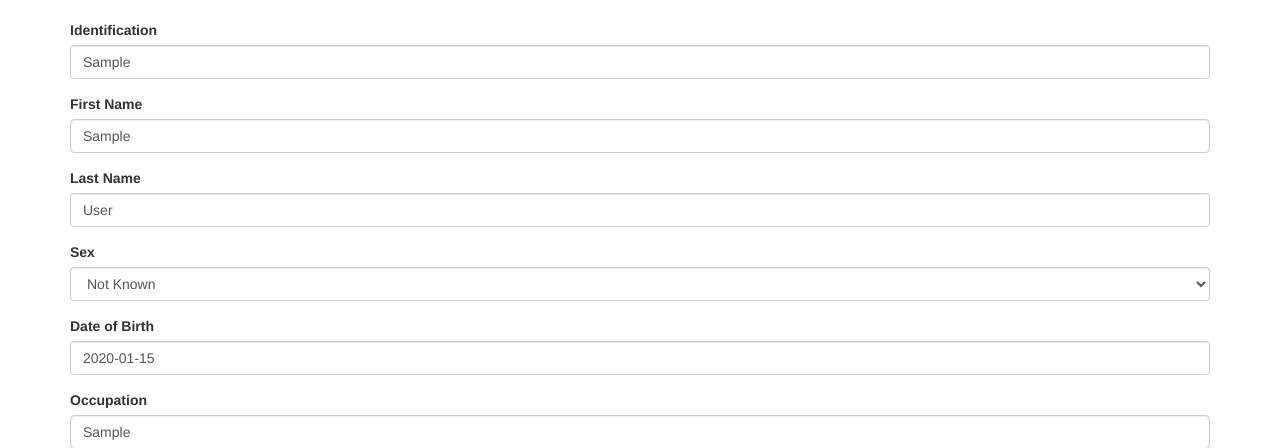
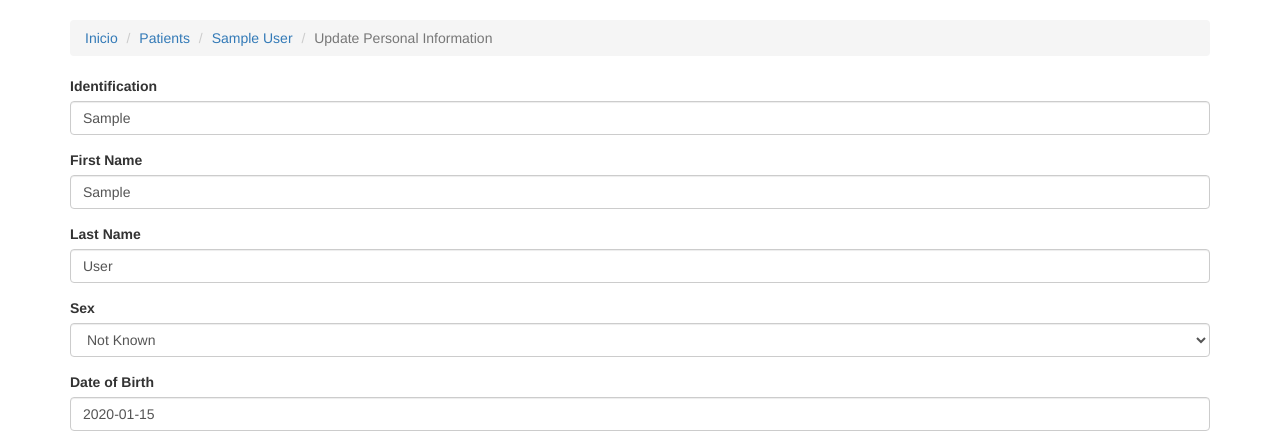
Before and after one commit to daniel-aguilar/pyfolio, a Django app: a page that uses patients/templates/patients/base.html in a window 1280 px wide. Shown: the part 78-526 px from the top of the page. Run offline with Django 3.2, Linux system fonts and the light colour scheme; a user stored in the database is signed in; tables that the repository leaves empty hold one stand-in row (values such as "Sample post"); some libraries are stand-ins or nearby versions.

Commit message:
Add breadcrumbs to Patient CRUD templates

```diff
--- a/patients/templates/patients/patient_form.html
+++ b/patients/templates/patients/patient_create_form.html
@@ -2,6 +2,13 @@
 {% load i18n bootstrap3 %}
 
 {% block content %}
+
+<ol class="breadcrumb">
+  <li class="breadcrumb-item"><a href="{% url "patients:index" %}">{% trans "Home" %}</a></li>
+  <li class="breadcrumb-item"><a href="{% url "patients:patient-list" %}">{% trans "Patients" %}</a></li>
+  <li class="breadcrumb-item active">{% trans "Add Patient" %}</li>
+</ol>
+
 <form method="post" class="form">
   {% csrf_token %}
   {% bootstrap_form form %}
--- a/patients/templates/patients/patient_list.html
+++ b/patients/templates/patients/patient_list.html
@@ -2,6 +2,12 @@
 {% load i18n bootstrap3 %}
 
 {% block content %}
+
+<ol class="breadcrumb">
+  <li class="breadcrumb-item"><a href="{% url "patients:index" %}">{% trans "Home" %}</a></li>
+  <li class="breadcrumb-item active">{% trans "Patients" %}</li>
+</ol>
+
 <h1>{% trans "Patients" %}</h1>
 
 <a class="btn btn-success" href="{% url "patients:patient-create" %}">{% trans "Add Patient" %}</a>
--- /dev/null
+++ b/patients/templates/patients/patient_update_form.html
@@ -0,0 +1,21 @@
+{% extends "patients/base.html" %}
+{% load i18n bootstrap3 %}
+
+{% block content %}
+
+<ol class="breadcrumb">
+  <li class="breadcrumb-item"><a href="{% url "patients:index" %}">{% trans "Home" %}</a></li>
+  <li class="breadcrumb-item"><a href="{% url "patients:patient-list" %}">{% trans "Patients" %}</a></li>
+  <li class="breadcrumb-item"><a href="{% url "patients:patient-detail" object.id %}">{{ object }}</a></li>
+  <li class="breadcrumb-item active">{% trans "Update Personal Information" %}</li>
+</ol>
+
+<form method="post" class="form">
+  {% csrf_token %}
+  {% bootstrap_form form %}
+  {% buttons %}
+  <button type="submit" class="btn btn-success">{% trans "Submit" %}</button>
+  <a class="btn btn-danger" href="{% url "patients:patient-list" %}">{% trans "Cancel" %}</a>
+  {% endbuttons %}
+</form>
+{% endblock %}
--- a/patients/views.py
+++ b/patients/views.py
@@ -41,12 +41,14 @@ class PatientCreate(LoginRequiredMixin, CreateView):
     model = Patient
     success_url = SUCCESS_URL
     fields = FIELDS
+    template_name_suffix = '_create_form'
 
 
 class PatientUpdate(LoginRequiredMixin, UpdateView):
     model = Patient
     success_url = SUCCESS_URL
     fields = FIELDS
+    template_name_suffix = '_update_form'
 
 
 class PatientDelete(LoginRequiredMixin, DeleteView):
```
Also changed, not shown: patients/templates/patients/patient_detail.html (+7 -0 lines).
